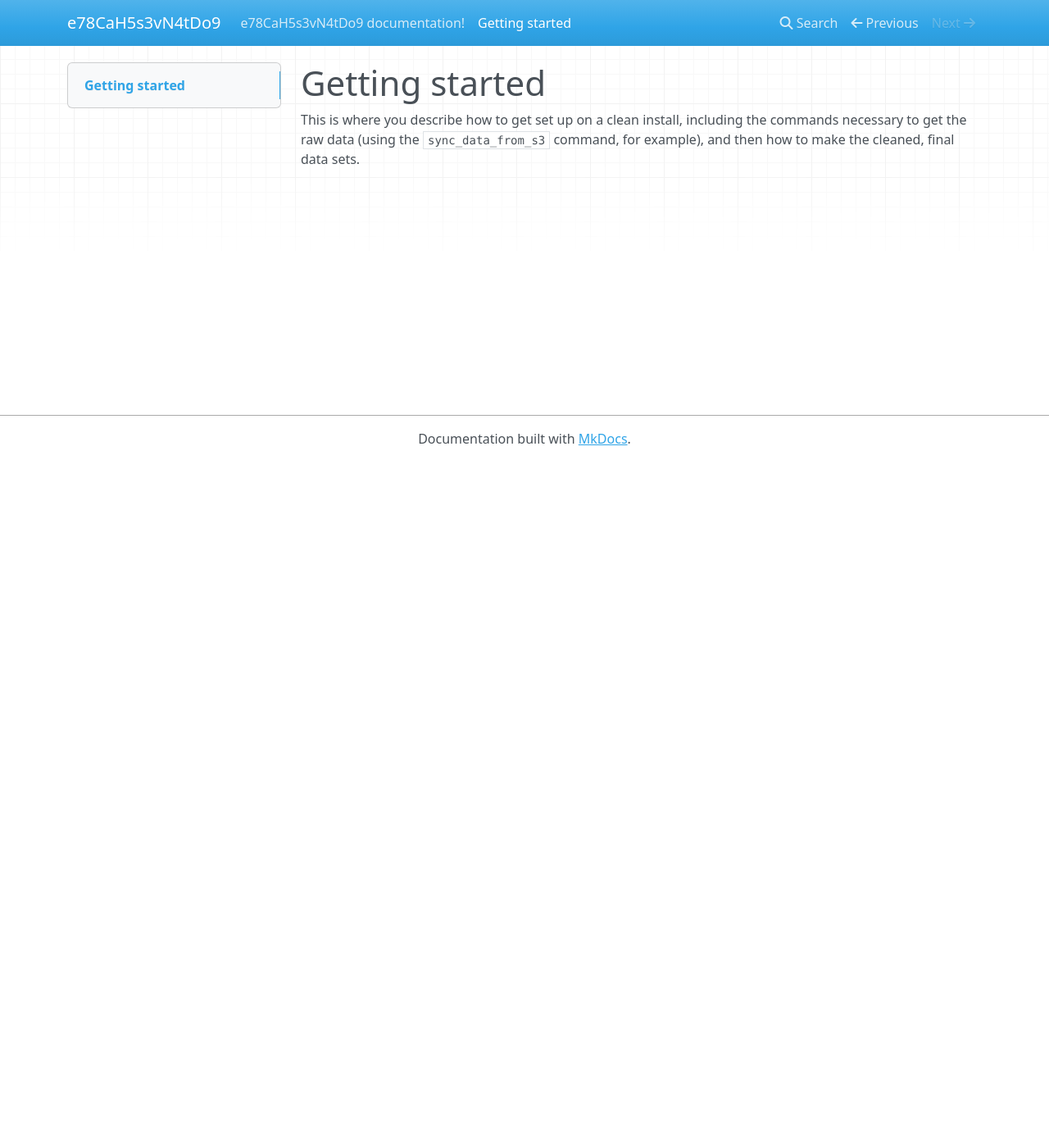
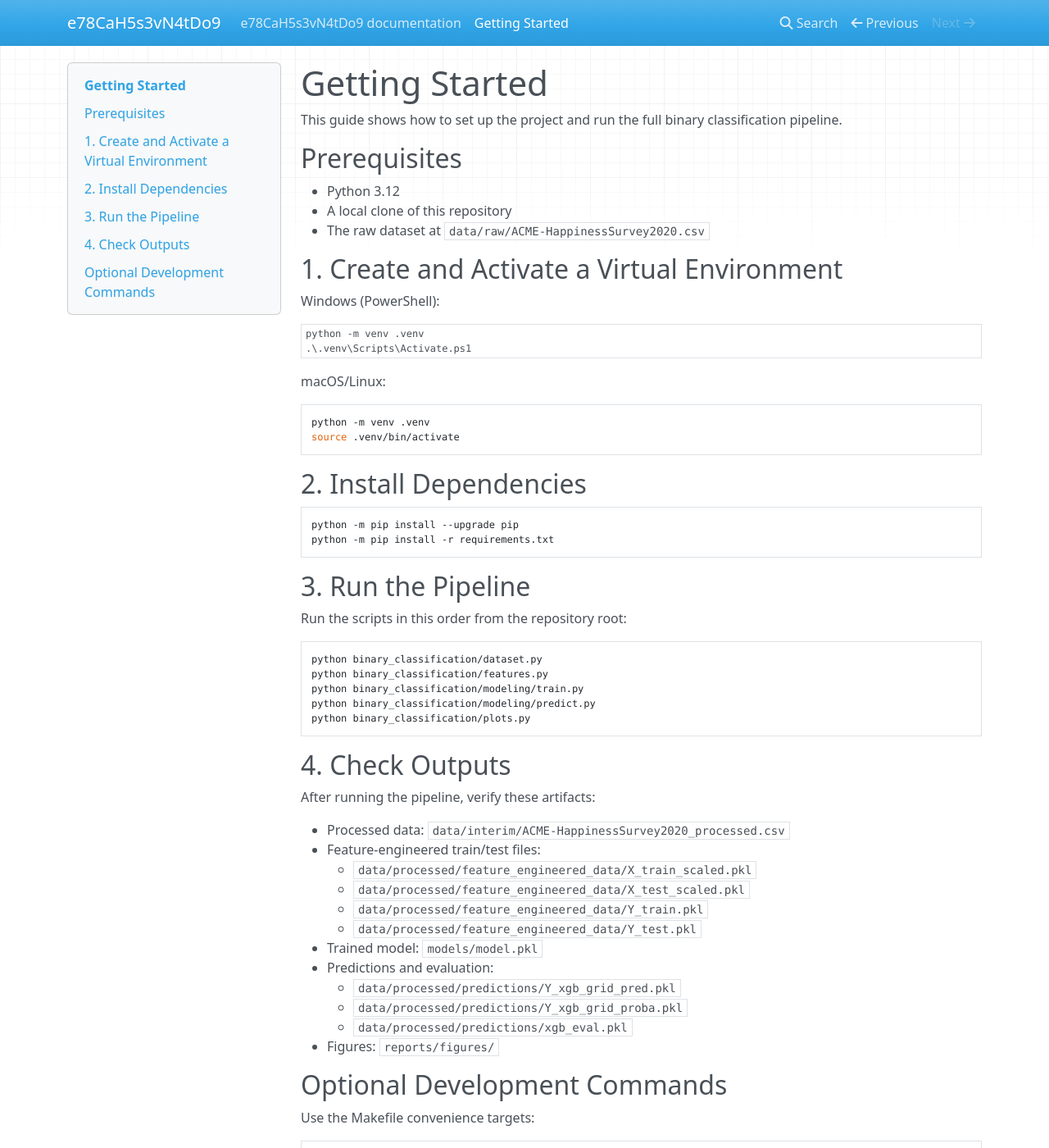
Before and after one commit to cameroncochrane/e78CaH5s3vN4tDo9, an MkDocs documentation site: the page built from docs/docs/getting-started.md, in a window 1280 px wide and 1400 px high. Shown: the whole window at 82% size. Built offline with MkDocs 1.6.1, drawn with Linux system fonts in a browser that asks for light colours; nearby versions of some CDN libraries; some of the changed text lies outside the part shown.

Commit message:
Enhance documentation in Getting Started and index files for clarity and completeness

````diff
--- a/docs/docs/getting-started.md
+++ b/docs/docs/getting-started.md
@@ -1,6 +1,74 @@
-Getting started
-===============
+# Getting Started
 
-This is where you describe how to get set up on a clean install, including the
-commands necessary to get the raw data (using the `sync_data_from_s3` command,
-for example), and then how to make the cleaned, final data sets.
+This guide shows how to set up the project and run the full binary classification pipeline.
+
+## Prerequisites
+
+- Python 3.12
+- A local clone of this repository
+- The raw dataset at `data/raw/ACME-HappinessSurvey2020.csv`
+
+## 1. Create and Activate a Virtual Environment
+
+Windows (PowerShell):
+
+```powershell
+python -m venv .venv
+.\.venv\Scripts\Activate.ps1
+```
+
+macOS/Linux:
+
+```bash
+python -m venv .venv
+source .venv/bin/activate
+```
+
+## 2. Install Dependencies
+
+```bash
+python -m pip install --upgrade pip
+python -m pip install -r requirements.txt
+```
+
+## 3. Run the Pipeline
+
+Run the scripts in this order from the repository root:
+
+```bash
+python binary_classification/dataset.py
+python binary_classification/features.py
+python binary_classification/modeling/train.py
+python binary_classification/modeling/predict.py
+python binary_classification/plots.py
+```
+
+## 4. Check Outputs
+
+After running the pipeline, verify these artifacts:
+
+- Processed data: `data/interim/ACME-HappinessSurvey2020_processed.csv`
+- Feature-engineered train/test files:
+	- `data/processed/feature_engineered_data/X_train_scaled.pkl`
+	- `data/processed/feature_engineered_data/X_test_scaled.pkl`
+	- `data/processed/feature_engineered_data/Y_train.pkl`
+	- `data/processed/feature_engineered_data/Y_test.pkl`
+- Trained model: `models/model.pkl`
+- Predictions and evaluation:
+	- `data/processed/predictions/Y_xgb_grid_pred.pkl`
+	- `data/processed/predictions/Y_xgb_grid_proba.pkl`
+	- `data/processed/predictions/xgb_eval.pkl`
+- Figures: `reports/figures/`
+
+## Optional Development Commands
+
+Use the Makefile convenience targets:
+
+```bash
+make help
+make requirements
+make lint
+make format
+```
+
+Note for Windows users: some targets use Unix-style commands (`find`) and may require Git Bash or WSL.
````
Also changed, not shown: docs/docs/index.md (+32 -4 lines).
